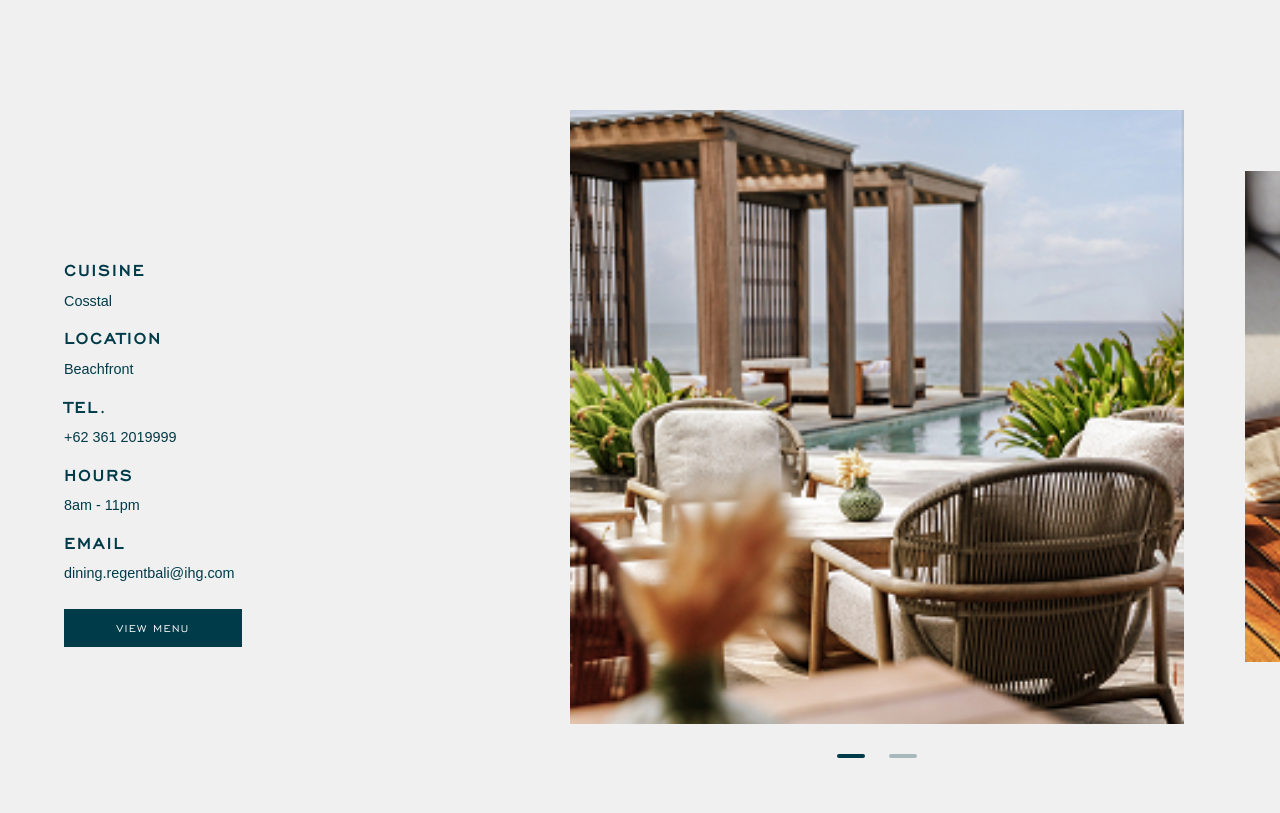
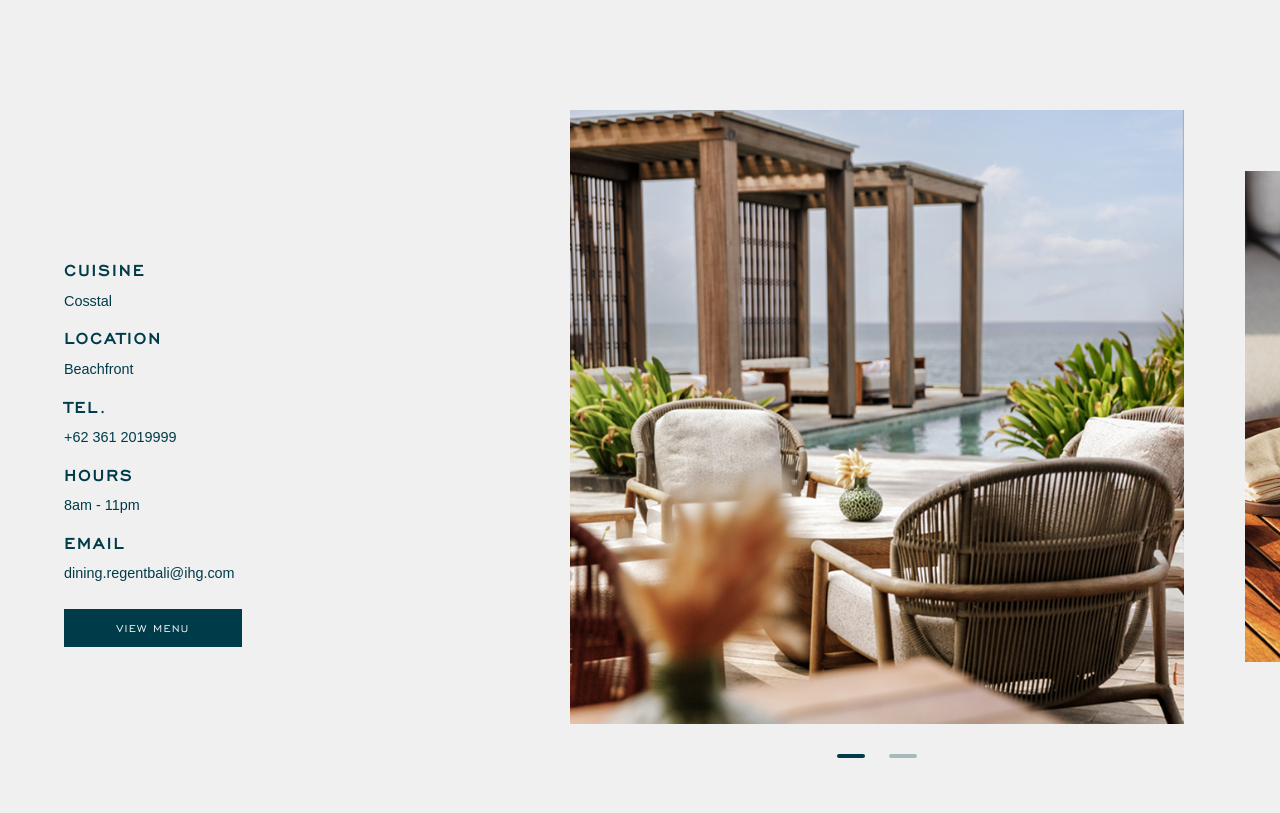
Before and after one commit to TheInstituteOfCode/rbc, a Jekyll site: the page built from dinning-beach-house.html, in a window 1280 px wide. Shown: the part 1327-2140 px from the top of the page. Built offline with Jekyll 4.4.1, drawn with Linux system fonts in a browser that asks for light colours; some web fonts are replaced.

Commit message:
Updated 3 files via CloudCannon.

```diff
--- a/dinning-beach-house.html
+++ b/dinning-beach-house.html
@@ -40,10 +40,10 @@
             dots: true
             slides:
                 -
-                    img: /uploads/dining-beach-house1.jpg
+                    img: /uploads/dining-beach-house1-1.jpg
                     alt: Dining - Beach House
                 -
-                    img: /uploads/dining-beach-house2.jpg
+                    img: /uploads/dining-beach-house2-1.jpg
                     alt: Dining - Beach House
         color-scheme: base
         scheme-padding: small-padding
```
Also changed, not shown: uploads/dining-beach-house1-1.jpg (added), uploads/dining-beach-house2-1.jpg (added).
